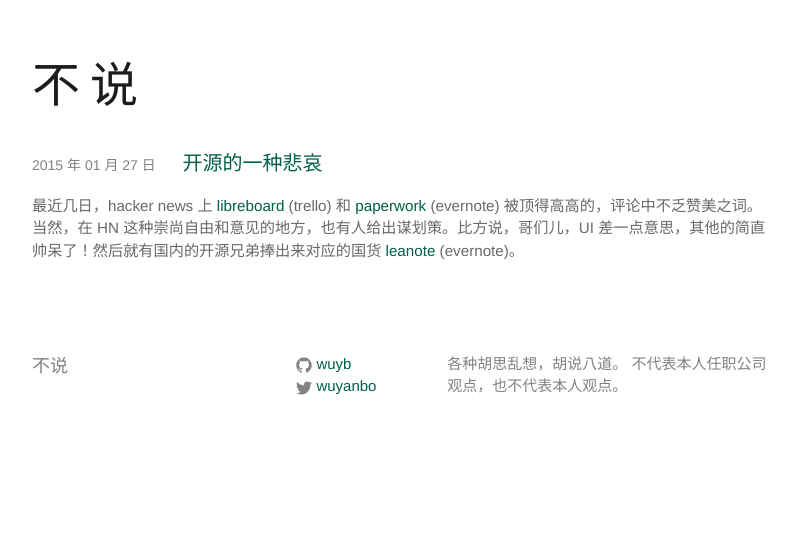
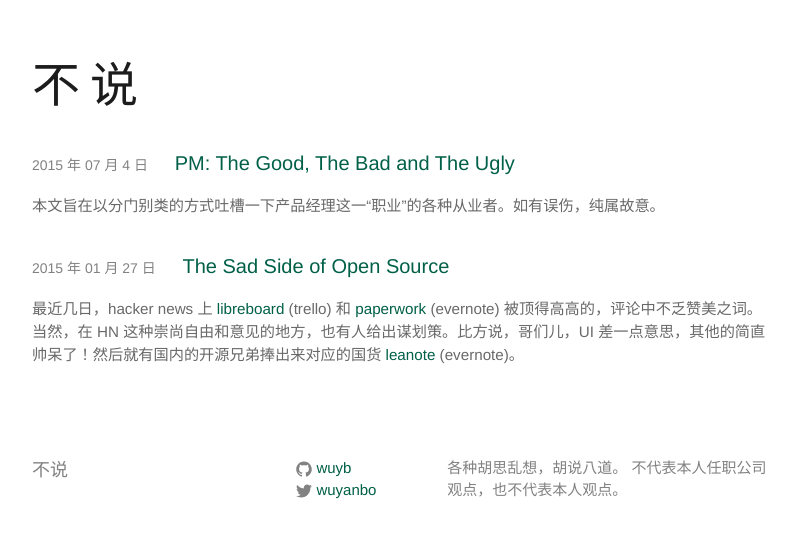
Before and after one commit to wuyb/wuyb1.github.io, a Jekyll site: the page built from index.html, in a window 1280 px wide. Shown: the top 538 px of the page, without its empty margins (238-1034 px from the left). Built offline with Jekyll 4.4.1, drawn with Linux system fonts in a browser that asks for light colours; Markdown is read by kramdown in place of the engine named in the settings.

Commit message:
new post about pm

```diff
--- a/_config.yml
+++ b/_config.yml
@@ -12,4 +12,4 @@
 encoding: utf-8
 
 # Build settings
-markdown: kramdown
+markdown: redcarpet
--- a/_posts/2015-01-27-sad-side-of-opensource.markdown
+++ b/_posts/2015-01-27-sad-side-of-opensource.markdown
@@ -1,6 +1,6 @@
 ---
 layout: post
-title:  "开源的一种悲哀"
+title:  "The Sad Side of Open Source"
 date:   2015-01-27 11:51:03
 categories: 吐槽
 ---
--- a/_sass/_base.scss
+++ b/_sass/_base.scss
@@ -109,12 +109,14 @@
  * Blockquotes
  */
 blockquote {
-    color: $grey-color;
-    border-left: 4px solid $grey-color-light;
+    color: darken($grey-color, 10%);
+    border-left: 2px solid $grey-color-light;
     padding-left: $spacing-unit / 2;
-    font-size: 18px;
+/*
     letter-spacing: -1px;
+    font-size: 14px;
     font-style: italic;
+*/
 
     > :last-child {
         margin-bottom: 0;
```
Also changed, not shown: _posts/2015-07-05-the-good-bad-ugly-pm.md (added, +27 -0 lines).
